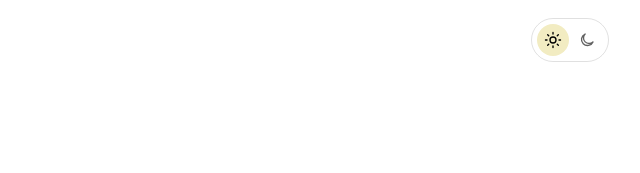
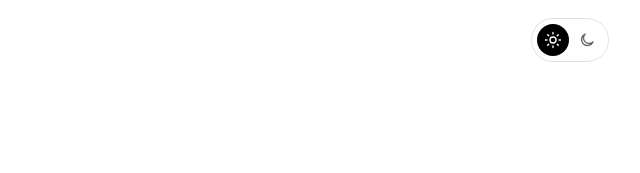
Before and after one commit to RJY-Studios/Website, a plain HTML site: page index.html in a window 1280 px wide. Shown: the top 173 px of the page, 531-1171 px from the left. Drawn offline with Linux system fonts and the light colour scheme.

Commit message:
Toggle highlight: black circle in light mode, white in dark mode
Replaces the pastel circles behind the active sun/moon icon.

Co-Authored-By: Claude Opus 5.5 <noreply@anthropic.com>
Claude-Session: https://claude.ai/code/session_01Fp5xxtgDi5HwKTAWZkaGdc

```diff
--- a/assets/site.css
+++ b/assets/site.css
@@ -62,7 +62,7 @@ header.site .in { display: flex; align-items: center; justify-content: space-bet
 }
 .wordmark { font: 400 22px/1 var(--serif); letter-spacing: -0.01em; }
 
-/* Light / dark toggle: sun and moon in one pill; the active one sits on a pastel circle. 44 px tall. */
+/* Light / dark toggle: sun and moon in one pill; the active one sits on a black circle (white in dark mode). 44 px tall. */
 .theme-toggle {
   display: inline-flex; align-items: center; gap: 2px; padding: 5px; flex: none;
   border: 1px solid var(--ln); border-radius: 999px; background: transparent;
@@ -70,8 +70,8 @@ header.site .in { display: flex; align-items: center; justify-content: space-bet
 }
 .theme-toggle:hover { color: var(--ink); }
 .theme-toggle span { width: 32px; height: 32px; border-radius: 50%; display: grid; place-items: center; transition: background-color 0.2s, color 0.2s; }
-:root:not([data-theme="dark"]) .tt-sun { background: var(--butter); color: var(--on-pastel); }
-:root[data-theme="dark"] .tt-moon { background: var(--sky); color: var(--on-pastel); }
+:root:not([data-theme="dark"]) .tt-sun,
+:root[data-theme="dark"] .tt-moon { background: var(--ink); color: var(--bg); }
 @media (prefers-reduced-motion: reduce) { .theme-toggle span { transition: none; } }
 
 main { flex: 1; }
```
